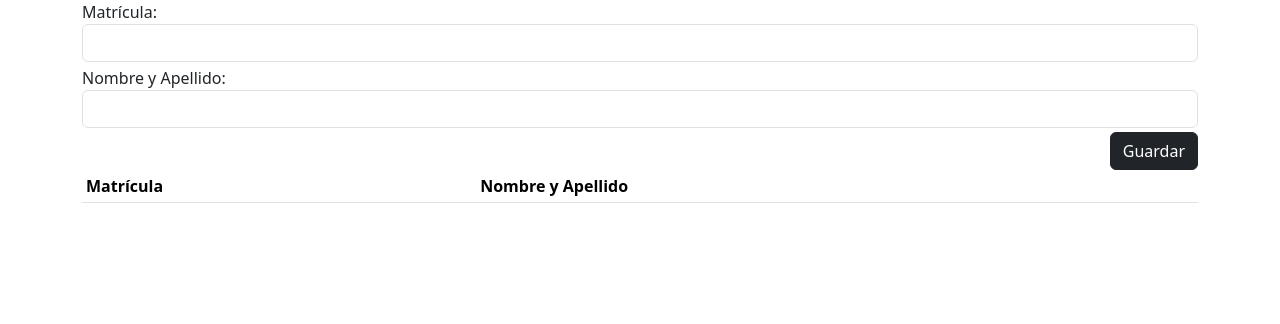
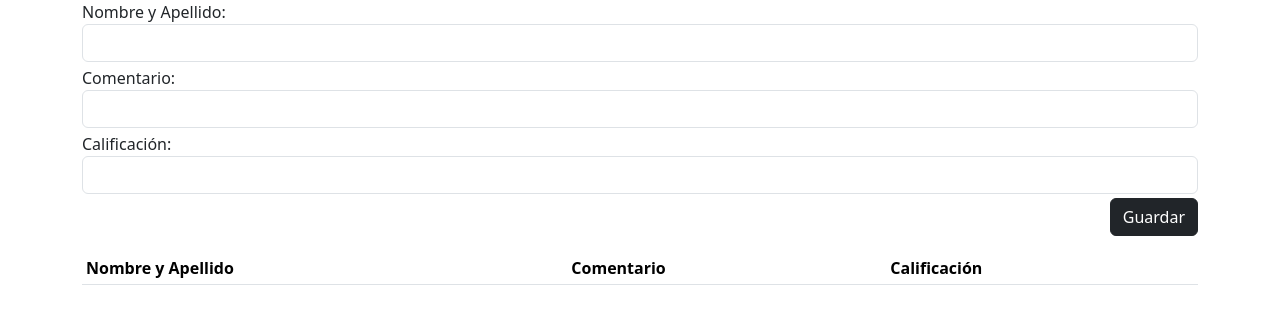
Before and after one commit to Hipolio/test1, a Flask app: page /alumnos in a window 1280 px wide. Shown: the top 324 px of the page. Run offline with Flask 3, Linux system fonts and the light colour scheme; lists and menus that the app fills with data are empty.

Commit message:
Update alumnos.html

```diff
--- a/templates/alumnos.html
+++ b/templates/alumnos.html
@@ -7,44 +7,41 @@
     <link href="https://cdn.jsdelivr.net/npm/bootstrap@5.3.3/dist/css/bootstrap.min.css" rel="stylesheet" integrity="sha384-QWTKZyjpPEjISv5WaRU9OFeRpok6YctnYmDr5pNlyT2bRjXh0JMhjY6hW+ALEwIH" crossorigin="anonymous">
 
     <script src="https://code.jquery.com/jquery-3.7.1.min.js" integrity="sha256-/JqT3SQfawRcv/BIHPThkBvs0OEvtFFmqPF/lYI/Cxo=" crossorigin="anonymous"></script>
-
     <script src="https://cdnjs.cloudflare.com/ajax/libs/jquery-validate/1.19.5/jquery.validate.min.js"></script>
 
-    <title>Alumnos</title>
+    <title>Registro de Experiencias</title>
 </head>
 <body>
-    <!-- Nombre de la etiqueta Ejemplo: INPUT -->
-    <!-- # para ID -->
-    <!-- . para CLASS -->
-
-    <!-- form index 0 -->
-    <!-- #frmAlumnos -->
-    <!-- .formulario index 0 -->
     <div class="container">
-        <form method="post" id="frmAlumnos" class="formulario">
+        <form method="post" id="frmExperiencias" class="formulario">
             <div class="mb-1">
-                <label id="lblMatriculaFA" for="txtMatriculaFA">Matrícula:</label>
-                <input type="number" name="txtMatriculaFA" id="txtMatriculaFA" class="form-control" required="true" minlength="8" maxlength="8" data-rule-digits="true">
+                <label id="lblNombreApellidoFA" for="txtNombreApellidoFA">Nombre y Apellido:</label>
+                <input type="text" name="txtNombreApellidoFA" id="txtNombreApellidoFA" class="form-control" required="true" minlength="10" maxlength="50">
             </div>
             <div class="mb-1">
-                <label id="lblNombreApellidoFA" for="txtNombreApellidoFA">Nombre y Apellido:</label>
-                <input type="text" name="txtNombreApellidoFA" id="txtNombreApellidoFA" class="form-control" required="true" minlength="10" maxlength="25">
+                <label id="lblComentarioFA" for="txtComentarioFA">Comentario:</label>
+                <input type="text" name="txtComentarioFA" id="txtComentarioFA" class="form-control" required="true" maxlength="50">
+            </div>
+            <div class="mb-1">
+                <label id="lblCalificacionFA" for="txtCalificacionFA">Calificación:</label>
+                <input type="number" name="txtCalificacionFA" id="txtCalificacionFA" class="form-control" required="true" min="1" max="10">
             </div>
             <div class="text-end">
                 <button id="btnGuardarFA" name="btnGuardarFA" class="btn btn-dark">Guardar</button>
             </div>
         </form>
-        <div id="divAlumnos"></div>
 
-        <!-- table index 0 -->
-        <table class="table table-sm">
+        <div id="divExperiencias"></div>
+
+        <table class="table table-sm mt-3">
             <thead>
                 <tr>
-                    <th>Matrícula</th>
                     <th>Nombre y Apellido</th>
+                    <th>Comentario</th>
+                    <th>Calificación</th>
                 </tr>
             </thead>
-            <tbody id="tbodyAlumnos"></tbody>
+            <tbody id="tbodyExperiencias"></tbody>
         </table>
     </div>
 
@@ -52,38 +49,43 @@
 
     <script>
         window.addEventListener("load", function (event) {
-            $("#frmAlumnos").validate({
+            $("#frmExperiencias").validate({
                 messages: {
-                    txtMatriculaFA: {
-                        required: "Ingresa la matrícula",
-                        minlength: "La matrícula es de 8 digitos",
-                        maxlength: "La matrícula es de 8 digitos",
-                        digits: "La matrícula es de solo números"
-                    },
                     txtNombreApellidoFA: {
                         required: "Ingresa tu nombre y apellido",
-                        minlength: "Ingresa más o 10 caracteres",
-                        maxlength: "Ingresa menos o 25 caracteres"
-                    }
-                },
-                rules: {
-                    txtMatriculaFA: {
-                        // required: true,
-                        // minlength: 8,
-                        // maxlength: 8
-                        // digits: true
+                        minlength: "Ingresa al menos 10 caracteres",
+                        maxlength: "Máximo 50 caracteres"
+                    },
+                    txtComentarioFA: {
+                        required: "Ingresa un comentario",
+                        maxlength: "Máximo 50 caracteres"
+                    },
+                    txtCalificacionFA: {
+                        required: "Ingresa una calificación",
+                        min: "La calificación mínima es 1",
+                        max: "La calificación máxima es 10"
                     }
                 }
-            })
+            });
 
-            $("#frmAlumnos").submit(function (event) {
-                event.preventDefault()
+            $("#frmExperiencias").submit(function (event) {
+                event.preventDefault();
 
-                $.post("/alumnos/guardar", $(this).serialize(), function (respuesta) {
-                    console.log(respuesta)
-                })
-            })
-        })
+                $.post("/experiencias/guardar", $(this).serialize(), function (respuesta) {
+                    alert("Experiencia guardada exitosamente");
+                    console.log(respuesta);
+
+                    // Aquí podrías actualizar la tabla directamente con los nuevos datos
+                    $("#tbodyExperiencias").append(`
+                        <tr>
+                            <td>${respuesta.nombreapellido}</td>
+                            <td>${respuesta.comentario}</td>
+                            <td>${respuesta.calificacion}</td>
+                        </tr>
+                    `);
+                });
+            });
+        });
     </script>
 </body>
 </html>
```
